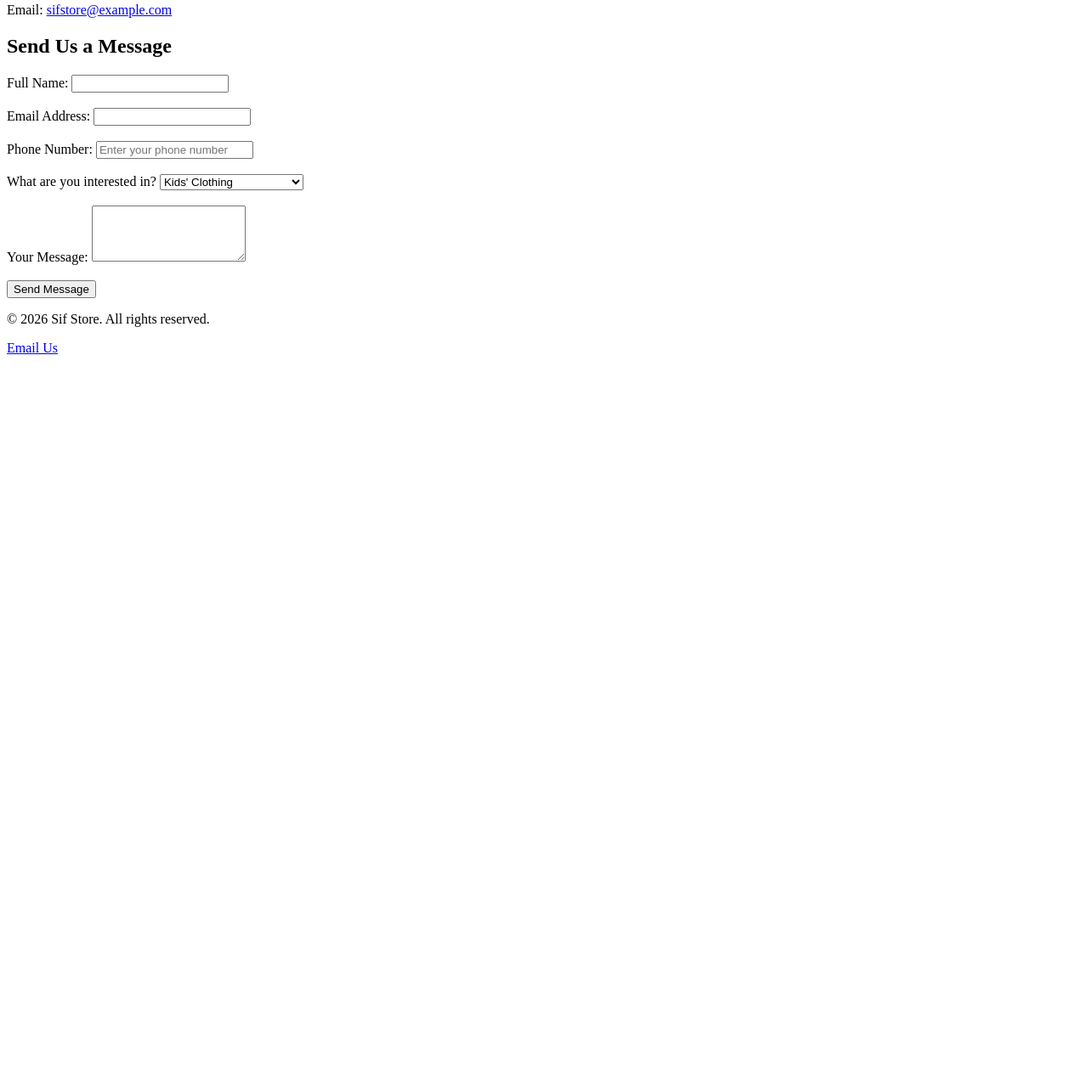
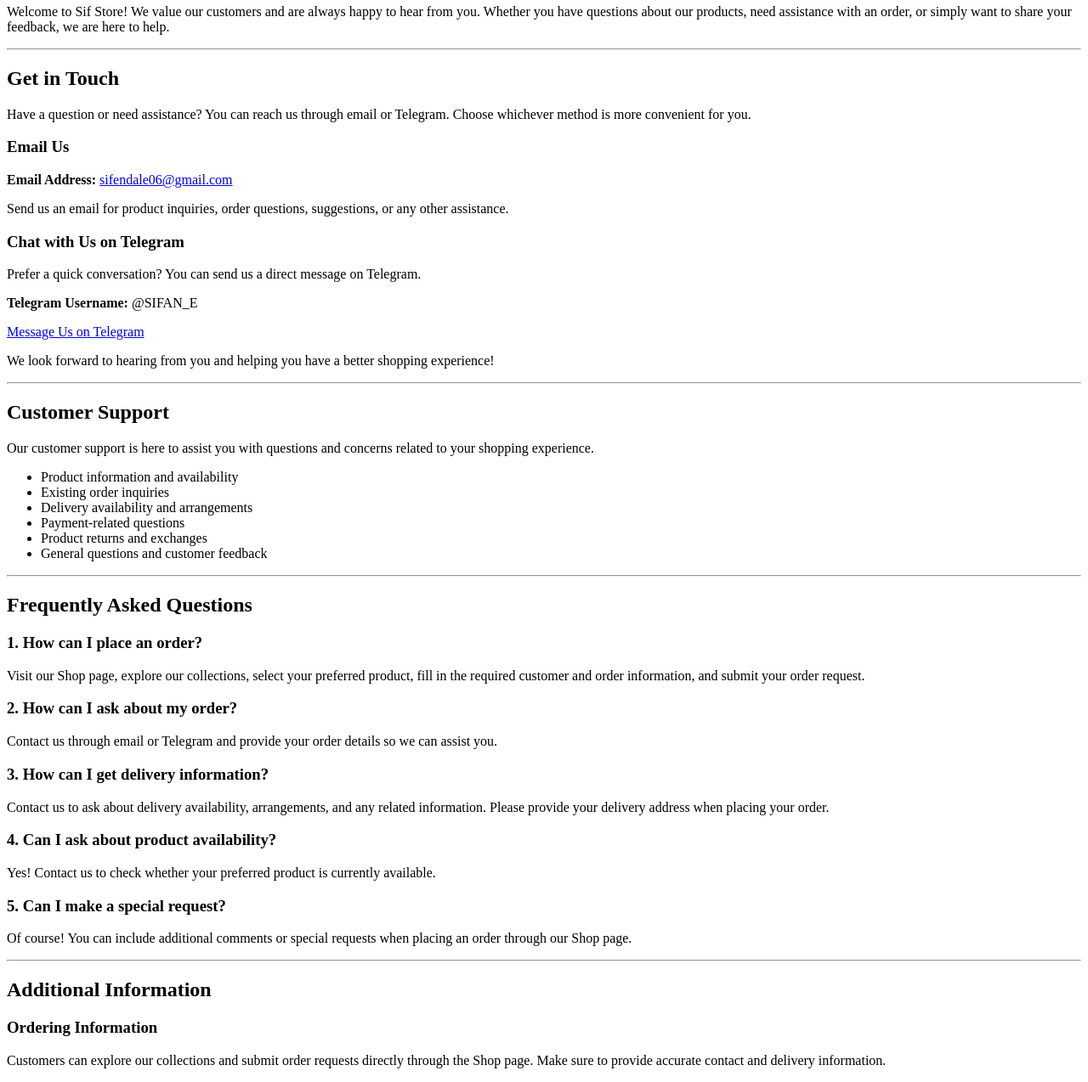
Before and after one commit to SifanEndale/Sif-Market, a plain HTML site: page contact.html in a window 1280 px wide. Shown: the part 230-1504 px from the top of the page at 85% size. Before the commit the page ends 800 px from the top, so only its background shows below. Drawn offline with Linux system fonts and the light colour scheme.

Commit message:
Enhance contact page with Telegram support

```diff
--- a/contact.html
+++ b/contact.html
@@ -5,79 +5,208 @@
     <meta name="viewport" content="width=device-width, initial-scale=1.0" />
     <meta
       name="description"
-      content="Contact Sif Store for questions about our clothing and accessories."
+      content="Contact Sif Store for customer support, product inquiries, order assistance, and more."
     />
-    <title>Document</title>
+    <link rel="icon" href="images/favicon.jpg.jpg" />
+    <title>Sif Store | Contact Us</title>
   </head>
+
   <body>
     <header>
       <h1>Sif Store</h1>
-      <p>We would love to hear from you!</p>
+      <p>Fashion, Style and little things that make you smile</p>
     </header>
 
     <nav>
-      <a href="index.html">Home</a>
-      <a href="shop.html">Shop</a>
-      <a href="contact.html">Contact</a>
+      <ul>
+        <li><a href="index.html">Home</a></li>
+        <li><a href="shop.html">Shop</a></li>
+        <li><a href="contact.html">Contact</a></li>
+      </ul>
     </nav>
 
     <main>
       <section>
-        <h2>Contact Information</h2>
-        <p>Have a question about our collections? Send us a message.</p>
-
+        <h2>Contact Us</h2>
         <p>
-          Email:
-          <a href="mailto:sifstore@example.com"> sifstore@example.com </a>
+          Welcome to Sif Store! We value our customers and are always happy to
+          hear from you. Whether you have questions about our products, need
+          assistance with an order, or simply want to share your feedback, we
+          are here to help.
         </p>
       </section>
 
+      <hr />
+
       <section>
-        <h2>Send Us a Message</h2>
+        <h2>Get in Touch</h2>
 
-        <form>
-          <label for="name">Full Name:</label>
-          <input type="text" id="name" name="name" required />
+        <p>
+          Have a question or need assistance? You can reach us through email or
+          Telegram. Choose whichever method is more convenient for you.
+        </p>
 
-          <br /><br />
+        <h3>Email Us</h3>
+        <p>
+          <strong>Email Address:</strong>
+          <a href="mailto:sifendale06@gmail.com"> sifendale06@gmail.com </a>
+        </p>
+        <p>
+          Send us an email for product inquiries, order questions, suggestions,
+          or any other assistance.
+        </p>
 
-          <label for="email">Email Address:</label>
-          <input type="email" id="email" name="email" required />
+        <h3>Chat with Us on Telegram</h3>
+        <p>
+          Prefer a quick conversation? You can send us a direct message on
+          Telegram.
+        </p>
+        <p><strong>Telegram Username:</strong> @SIFAN_E</p>
+        <p>
+          <a href="https://t.me/SIFAN_E" target="_blank">
+            Message Us on Telegram
+          </a>
+        </p>
 
-          <br /><br />
+        <p>
+          We look forward to hearing from you and helping you have a better
+          shopping experience!
+        </p>
+      </section>
 
-          <label for="phone">Phone Number:</label>
-          <input
-            type="tel"
-            id="phone"
-            name="phone"
-            placeholder="Enter your phone number"
-          />
+      <hr />
 
-          <br /><br />
+      <section>
+        <h2>Customer Support</h2>
 
-          <label for="category">What are you interested in?</label>
-          <select id="category" name="category">
-            <option value="kids">Kids' Clothing</option>
-            <option value="women">Women's Clothing</option>
-            <option value="jewelry">Jewelry and Accessories</option>
-          </select>
+        <p>
+          Our customer support is here to assist you with questions and concerns
+          related to your shopping experience.
+        </p>
 
-          <br /><br />
+        <ul>
+          <li>Product information and availability</li>
+          <li>Existing order inquiries</li>
+          <li>Delivery availability and arrangements</li>
+          <li>Payment-related questions</li>
+          <li>Product returns and exchanges</li>
+          <li>General questions and customer feedback</li>
+        </ul>
+      </section>
 
-          <label for="message">Your Message:</label>
-          <textarea id="message" name="message" rows="4"></textarea>
+      <hr />
 
-          <br /><br />
+      <section>
+        <h2>Frequently Asked Questions</h2>
 
-          <button type="submit">Send Message</button>
-        </form>
+        <article>
+          <h3>1. How can I place an order?</h3>
+          <p>
+            Visit our Shop page, explore our collections, select your preferred
+            product, fill in the required customer and order information, and
+            submit your order request.
+          </p>
+        </article>
+
+        <article>
+          <h3>2. How can I ask about my order?</h3>
+          <p>
+            Contact us through email or Telegram and provide your order details
+            so we can assist you.
+          </p>
+        </article>
+
+        <article>
+          <h3>3. How can I get delivery information?</h3>
+          <p>
+            Contact us to ask about delivery availability, arrangements, and any
+            related information. Please provide your delivery address when
+            placing your order.
+          </p>
+        </article>
+
+        <article>
+          <h3>4. Can I ask about product availability?</h3>
+          <p>
+            Yes! Contact us to check whether your preferred product is currently
+            available.
+          </p>
+        </article>
+
+        <article>
+          <h3>5. Can I make a special request?</h3>
+          <p>
+            Of course! You can include additional comments or special requests
+            when placing an order through our Shop page.
+          </p>
+        </article>
+      </section>
+
+      <hr />
+
+      <section>
+        <h2>Additional Information</h2>
+
+        <h3>Ordering Information</h3>
+        <p>
+          Customers can explore our collections and submit order requests
+          directly through the Shop page. Make sure to provide accurate contact
+          and delivery information.
+        </p>
+
+        <h3>Delivery Information</h3>
+        <p>
+          For information about delivery availability and arrangements, please
+          contact us. Delivery details can be discussed after receiving your
+          order request.
+        </p>
+
+        <h3>Returns and Exchanges</h3>
+        <p>
+          If you have questions about returning or exchanging a product, contact
+          our store for further assistance.
+        </p>
+
+        <h3>Customer Feedback</h3>
+        <p>
+          Your satisfaction matters to us! We welcome your questions,
+          suggestions, and feedback because they help us improve our products
+          and services.
+        </p>
+      </section>
+
+      <hr />
+
+      <section>
+        <h2>Still Have Questions?</h2>
+
+        <p>
+          We are always happy to hear from you. Whether you need help with an
+          order, have a question, or simply want to say hello, feel free to
+          reach out.
+        </p>
+
+        <p>
+          <a href="mailto:sifendale06@gmail.com"> Email Sif Store </a>
+        </p>
+
+        <p>
+          <a href="https://t.me/SIFAN_E" target="_blank">
+            Chat with Sif Store on Telegram
+          </a>
+        </p>
       </section>
     </main>
 
     <footer>
+      <p>
+        Contact us:
+        <a href="mailto:sifendale06@gmail.com"> Email Sif Store </a>
+        |
+        <a href="https://t.me/SIFAN_E" target="_blank"> Telegram </a>
+      </p>
+
       <p>&copy; 2026 Sif Store. All rights reserved.</p>
-      <p><a href="mailto:sifstore@example.com">Email Us</a></p>
     </footer>
   </body>
 </html>
```
Also changed, not shown: shop.html (+2 -10 lines).
